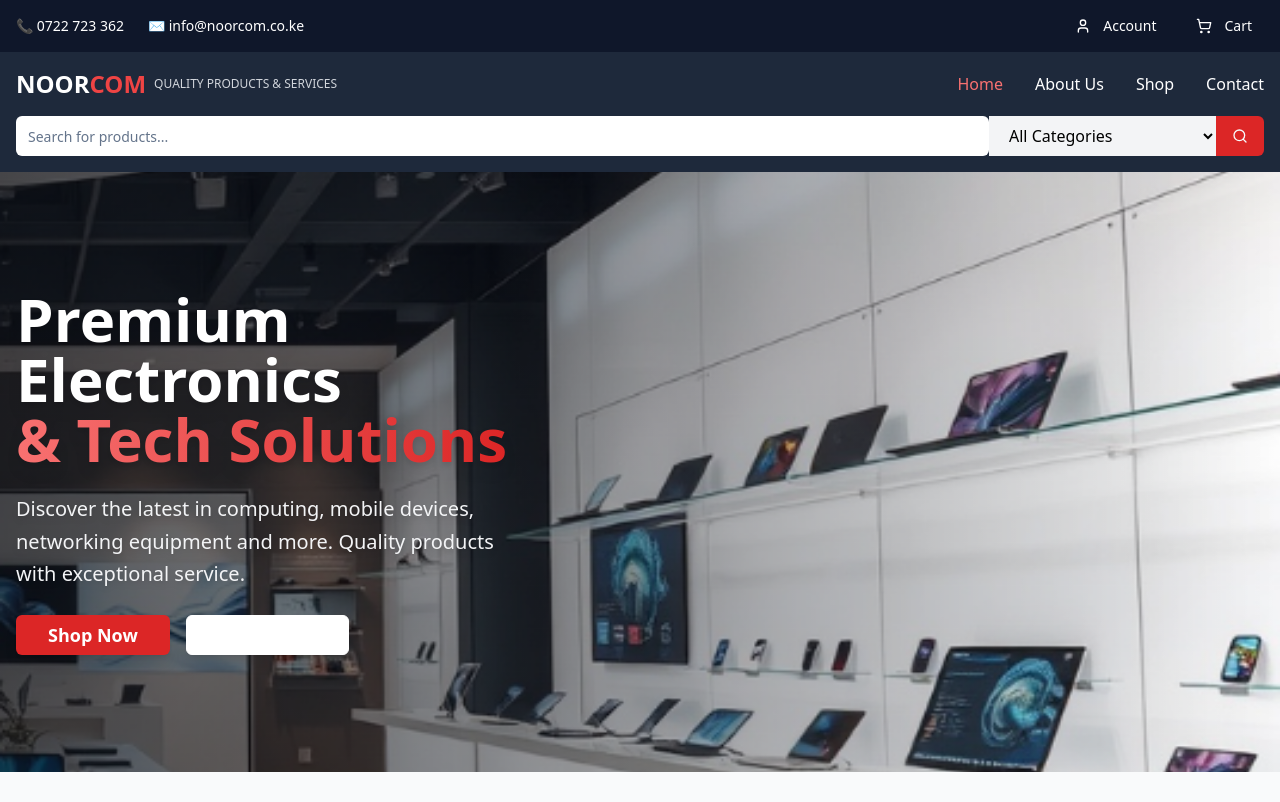
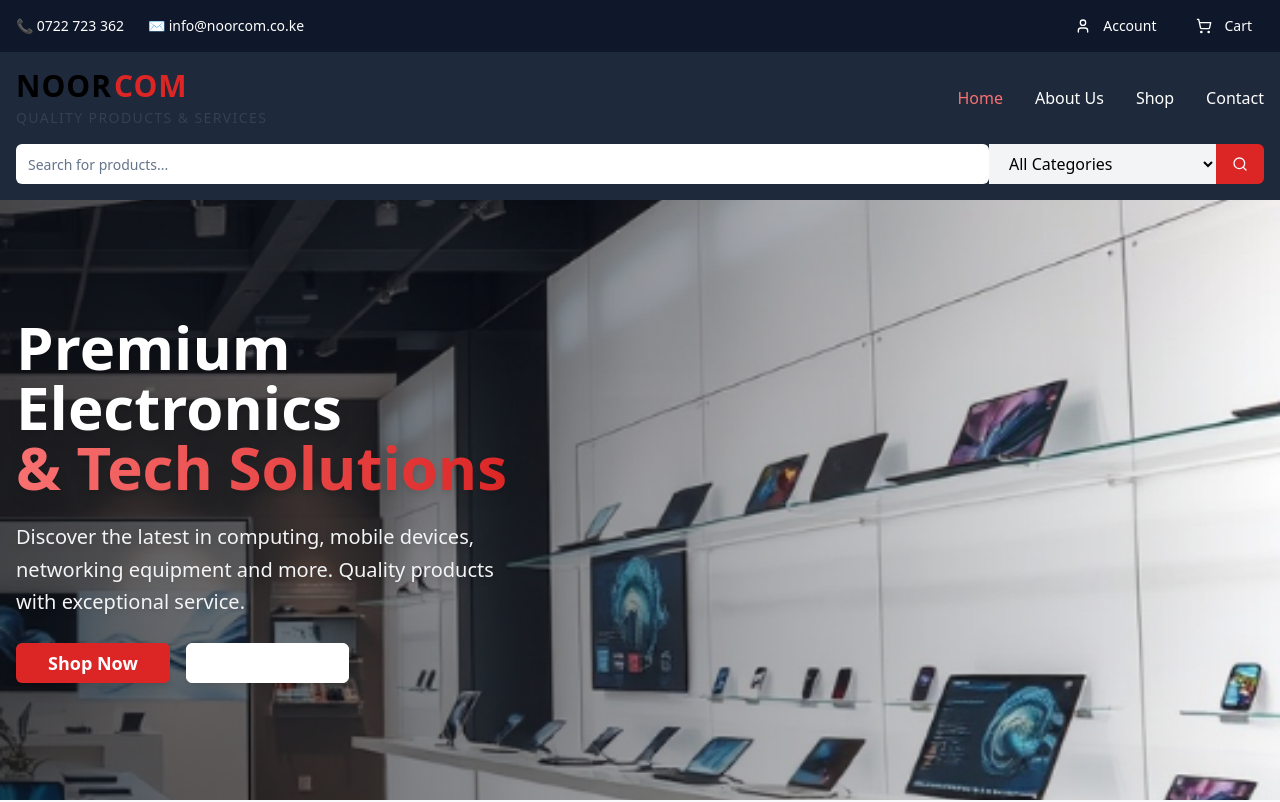
Before and after one commit to Noorcom-Network-NNL/noorcom-electron-emporium, a React (Vite) app: page / in a window 1280 px wide. Shown: the top 802 px of the page. Built offline with nearby package versions, Linux system fonts and the light colour scheme.

Commit message:
Add consistent header and structure
Implement a consistent header with the logo across all pages.

```diff
--- a/src/components/Header.tsx
+++ b/src/components/Header.tsx
@@ -36,11 +36,17 @@ const Header = () => {
         <div className="max-w-7xl mx-auto">
           <div className="flex items-center justify-between">
             {/* Logo */}
-            <div className="flex items-center">
-              <h1 className="text-2xl font-bold cursor-pointer" onClick={() => navigate("/")}>
-                NOOR<span className="text-red-500">COM</span>
-              </h1>
-              <p className="text-xs text-gray-300 ml-2 hidden md:block">QUALITY PRODUCTS & SERVICES</p>
+            <div
+              className="flex flex-col cursor-pointer select-none"
+              onClick={() => navigate("/")}
+            >
+              <span className="flex items-end gap-0.5">
+                <span className="text-2xl md:text-3xl font-extrabold text-black dark:text-white tracking-tight leading-none" style={{ letterSpacing: 1 }}>NOOR</span>
+                <span className="text-2xl md:text-3xl font-extrabold text-red-600 tracking-tight leading-none" style={{ letterSpacing: 1 }}>COM</span>
+              </span>
+              <span className="text-xs md:text-sm font-medium text-slate-700 dark:text-slate-200 tracking-wide mt-1" style={{letterSpacing:"0.1em"}}>
+                QUALITY PRODUCTS &amp; SERVICES
+              </span>
             </div>
 
             {/* Desktop Navigation */}
```
